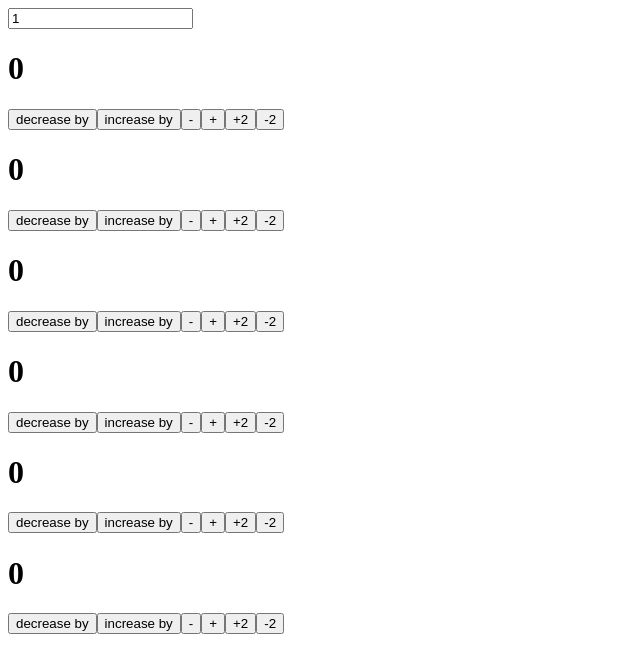
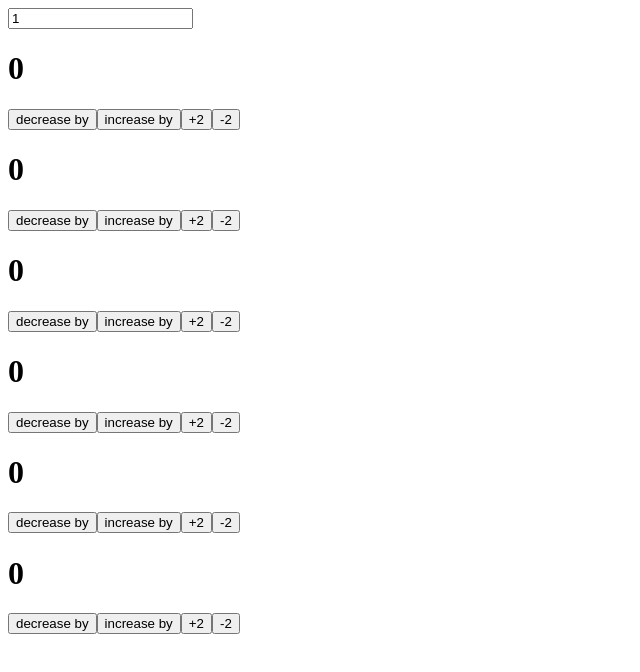
Before and after one commit to Jgriebel1990/redux-counter-exploration, a React (Create React App) app: page / in a window 1280 px wide. Shown: the top 672 px of the page, without its empty margins (0-640 px from the left). Built offline with nearby package versions, Linux system fonts and the light colour scheme.

Commit message:
deleted some more code!!!

```diff
--- a/src/Counter.js
+++ b/src/Counter.js
@@ -8,8 +8,6 @@ const Counter = props => {
         </h1>
         <button onClick={() => props.decrementBy(props.input)}>decrease by</button>
         <button onClick={() => props.incrementBy(props.input)}>increase by</button>
-        <button onClick={() => props.decrementBy(1)}>-</button>
-        <button onClick={() => props.incrementBy(1)}>+</button>
         <button onClick={() => props.incrementBy(2)}>+2</button>
         <button onClick={() => props.decrementBy(2)}>-2</button>
       </div>
```
